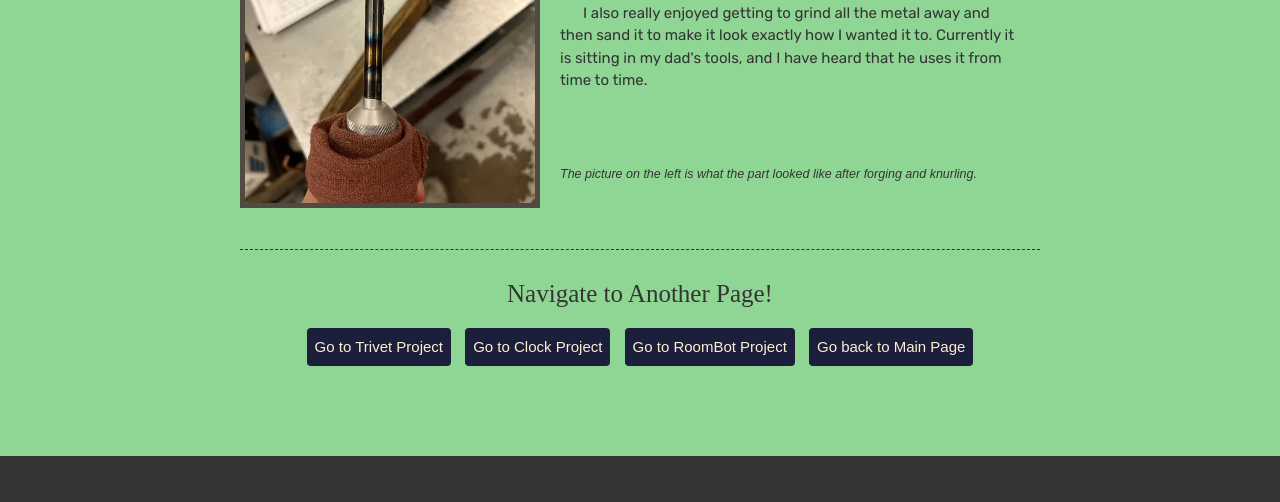
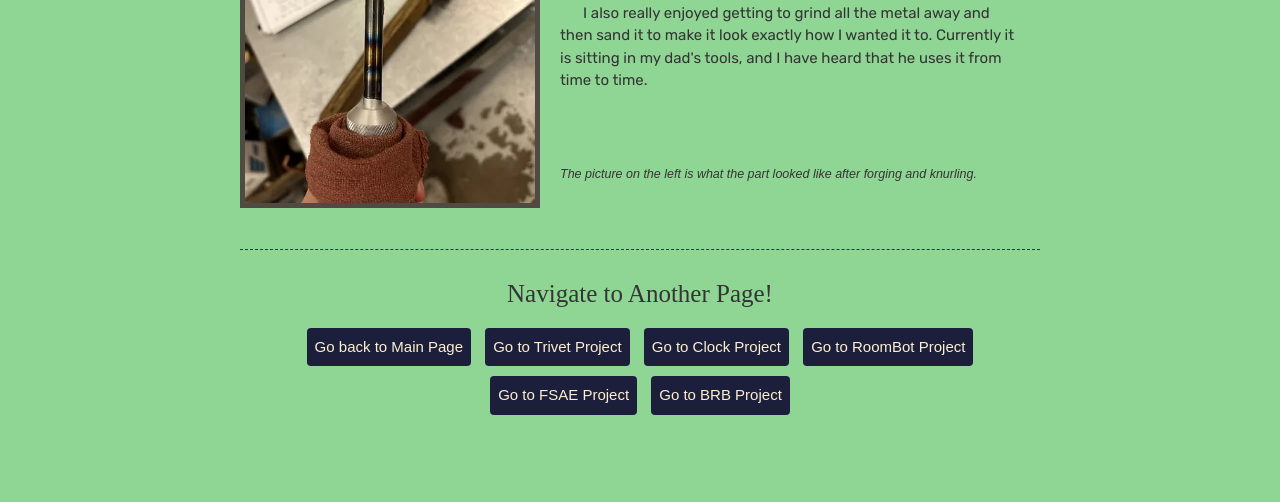
Before and after one commit to abentley22/abentley22.github.io, a website: page screwdriver.html in a window 1280 px wide. Shown: the part 1871-2373 px from the top of the page. Drawn offline with Linux system fonts and the light colour scheme; a web font is replaced by a local one.

Commit message:
Update screwdriver.html

```diff
--- a/screwdriver.html
+++ b/screwdriver.html
@@ -61,10 +61,12 @@
               </div>
               <div class="divider">
                 <h3>Navigate to Another Page!</h3>
+                <a href="index.html">Go back to Main Page</a>
                 <a href="trivet.html">Go to Trivet Project</a>
                 <a href="clock.html">Go to Clock Project</a>
                 <a href="roombot.html">Go to RoomBot Project</a>
-                <a href="index.html">Go back to Main Page</a>
+                <a href="fsae.html">Go to FSAE Project</a>
+                <a href="brb.html">Go to BRB Project</a>
               </div>
             </div>
             </section>
```
